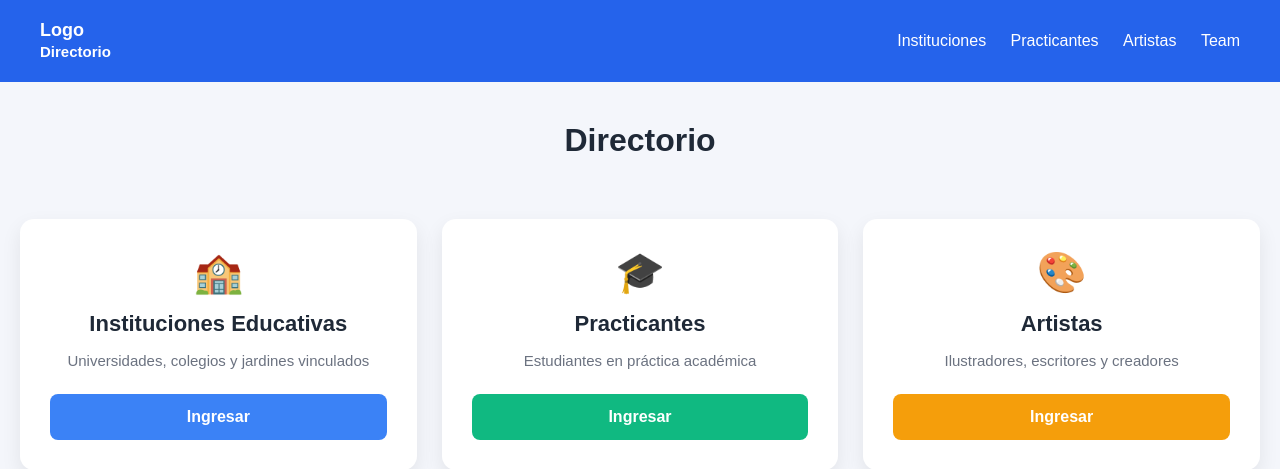
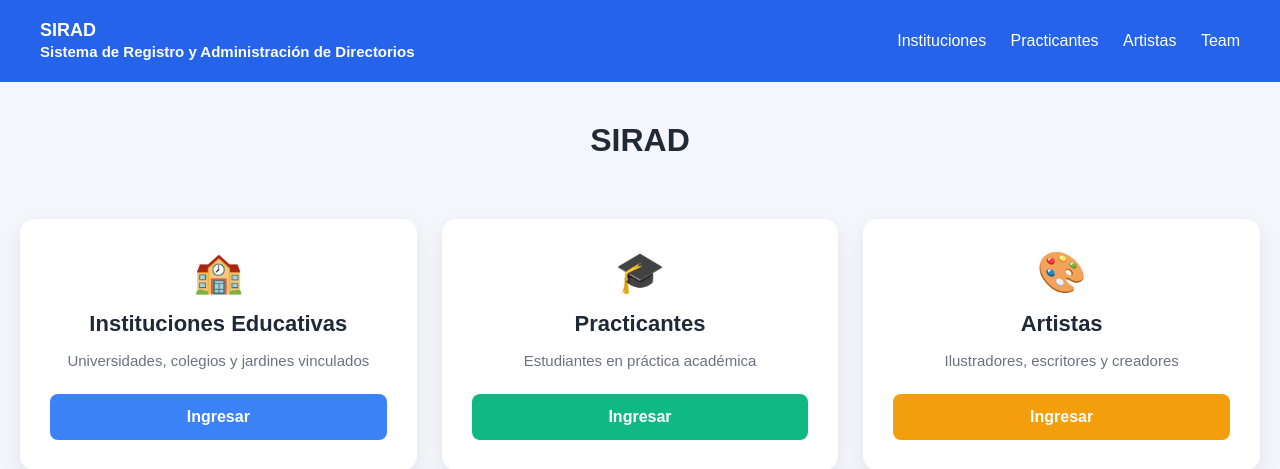
Before and after one commit to Transcriptor1/proyecto-tesis, a PHP site: page / in a window 1280 px wide. Shown: the top 469 px of the page. Run offline with PHP 8.4, Linux system fonts and the light colour scheme.

Commit message:
Fase 1: renombrar proyecto a SIRAD, corregir enlaces rotos y piloto de prepared statements
- index.php: nombre del sistema actualizado a SIRAD y enlaces del menu corregidos
  (instituciones.php -> instituciones-e.php, team_pombo.php -> team.php)
- artistas.php: INSERT migrado a prepared statements (bind_param) y salida
  escapada con htmlspecialchars, como piloto de correccion de SQL injection/XSS

```diff
--- a/index.php
+++ b/index.php
@@ -3,7 +3,7 @@
 
 <head>
     <meta charset="UTF-8">
-    <title>Directorio</title>
+    <title>SIRAD - Sistema de Registro y Administración de Directorios</title>
 
     <style>
         * {
@@ -152,18 +152,18 @@
 
     <header>
         <div class="logo">
-            Logo<br>
-            <small>Directorio</small>
+            SIRAD<br>
+            <small>Sistema de Registro y Administración de Directorios</small>
         </div>
         <nav>
-            <a href="instituciones.php">Instituciones</a>
+            <a href="instituciones-e.php">Instituciones</a>
             <a href="practicantes.php">Practicantes</a>
             <a href="artistas.php">Artistas</a>
-            <a href="team_pombo.php">Team</a>
+            <a href="team.php">Team</a>
         </nav>
     </header>
 
-    <h1>Directorio</h1>
+    <h1>SIRAD</h1>
 
     <div class="container">
 
```
Also changed, not shown: artistas.php (+14 -4 lines).
